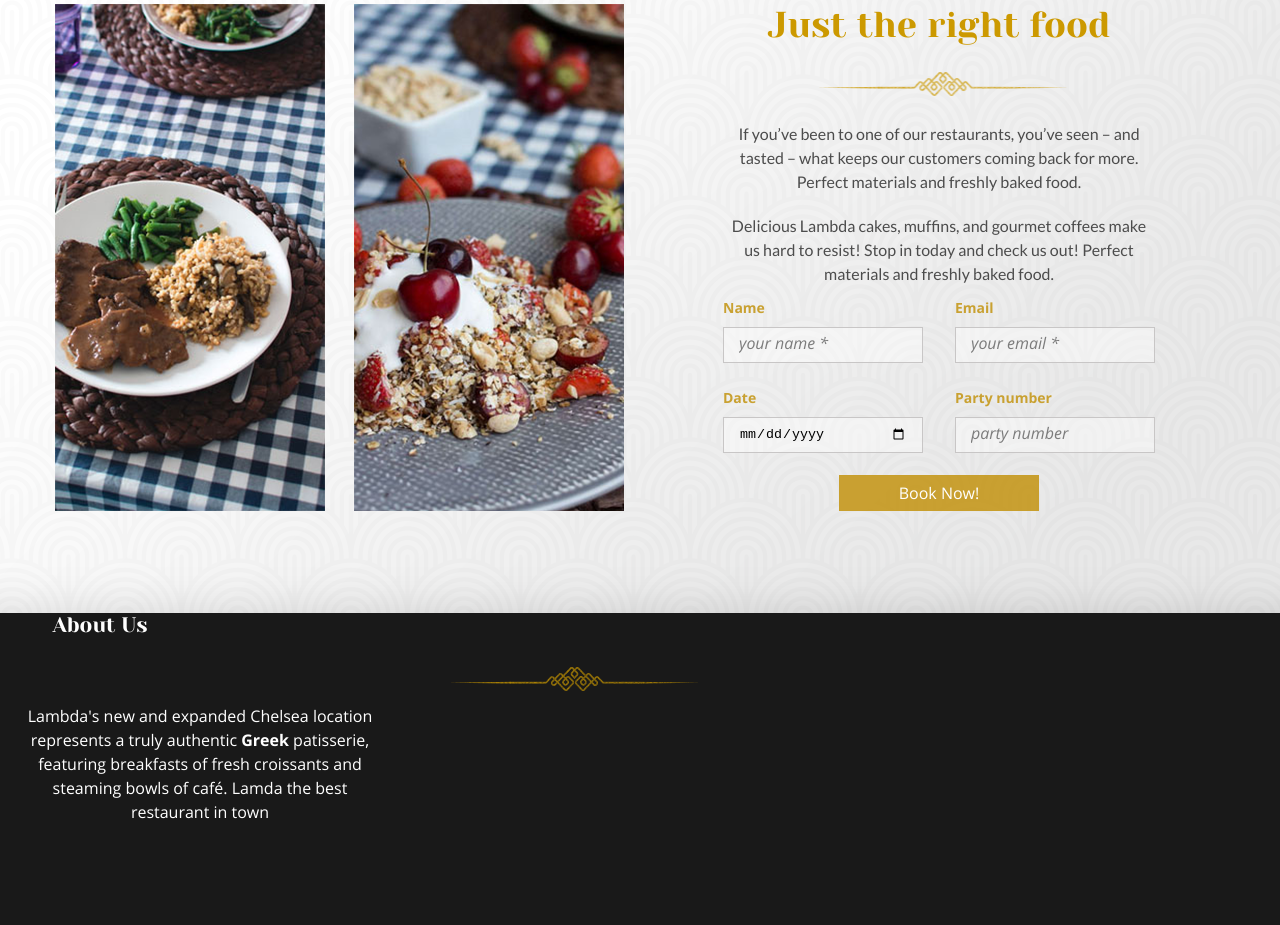
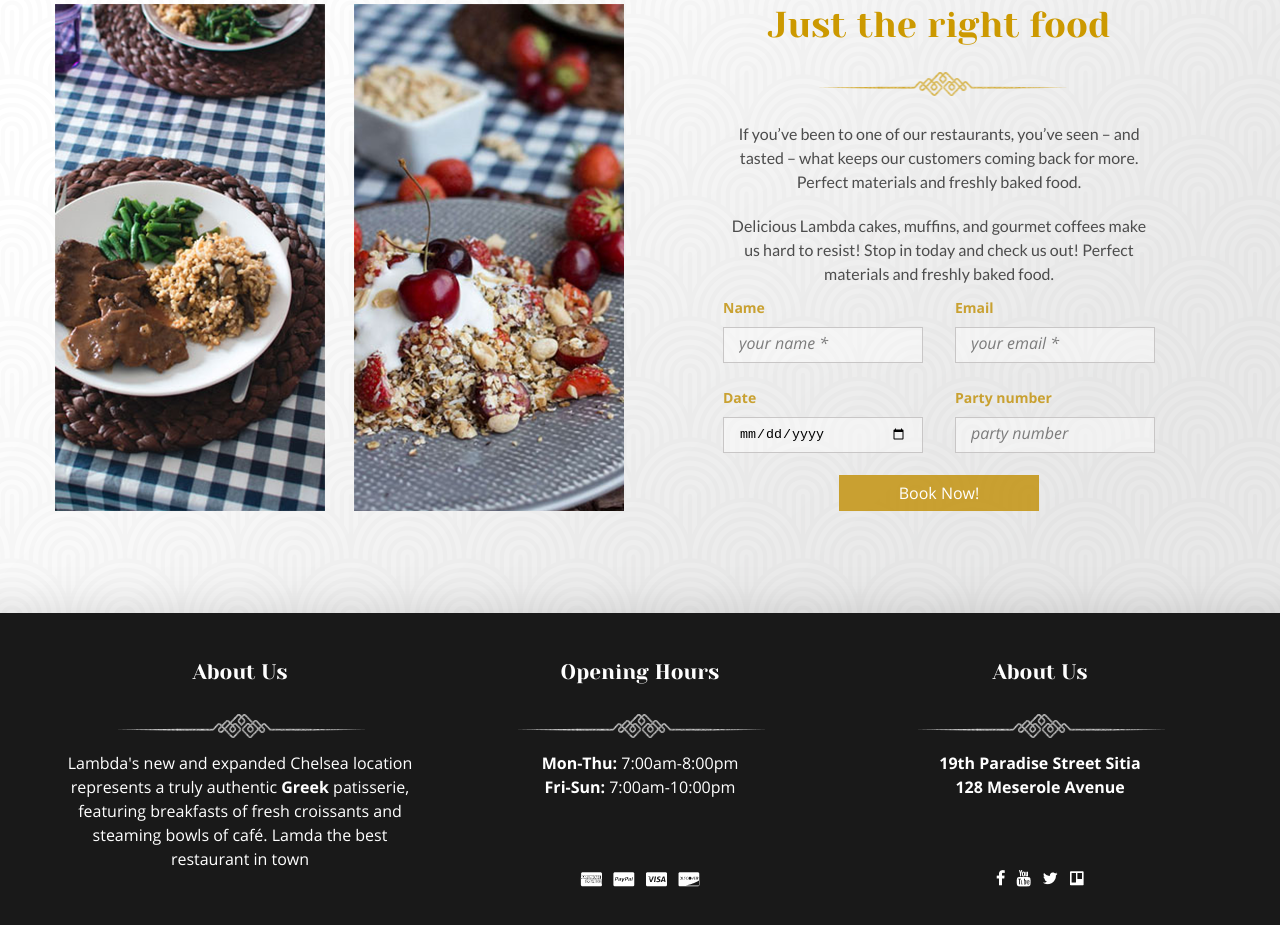
Before and after one commit to YuraTadevosyan/Templates, a plain HTML site: page Example templates from PSD/example1/index.html in a window 1280 px wide. Shown: the part 3949-4874 px from the top of the page. Drawn offline with Linux system fonts and the light colour scheme.

Commit message:
Adding new example template from PSD

```diff
--- a/Example templates from PSD/example1/assets/SCSS/style.scss
+++ b/Example templates from PSD/example1/assets/SCSS/style.scss
@@ -502,11 +502,17 @@ header {
   background-color: #191919;
 }
 
-.footer__inner{
-
+.footer__inner {
+  @include content(flex, row, center, space-between, 0);
+  margin: 0 auto;
 }
 
 .footer__column{
+  @include content(flex, column, center, space-between, 0);
+
+  .main_divider {
+    background: url("../Images/Main/dividerMainWhite.png") no-repeat 47% 50%;
+  }
 
   .title{
     @include font($ffYesevaOne, 400, 21px);
@@ -519,9 +525,14 @@ header {
 
   .description{
     @include font($ffOpenSans, 400, 16px);
+    @include content(flex, column, center, space-between, 0);
 
     width: 370px;
     height: 136px;
     color: #ffffff;
+
+    b {
+      display: contents;
+    }
   }
 }
--- a/Example templates from PSD/example1/index.html
+++ b/Example templates from PSD/example1/index.html
@@ -331,6 +331,32 @@
                     Lamda the best restaurant in town
                 </div>
             </div>
+
+            <div class="footer__column">
+                <h3 class="title">Opening Hours</h3>
+                <div class="main_divider"></div>
+                <div class="description">
+                    <div>
+                        <p><b>Mon-Thu:</b> 7:00am-8:00pm </p>
+                        <p><b>Fri-Sun:</b> 7:00am-10:00pm</p>
+                    </div>
+
+                    <img src="assets/Images/Main/payments.png" alt="payments">
+                </div>
+            </div>
+
+            <div class="footer__column">
+                <h3 class="title">About Us</h3>
+                <div class="main_divider"></div>
+                <div class="description">
+                    <div>
+                        <p><b>19th Paradise Street Sitia</b></p>
+                        <p><b>128 Meserole Avenue</b></p>
+                    </div>
+
+                    <img src="assets/Images/Main/socialLinks.png" alt="social links">
+                </div>
+            </div>
         </div>
     </div>
 </footer>
```
Also changed, not shown: Example templates from PSD/example1/assets/CSS/style.css, Example templates from PSD/example1/assets/Images/Main/payments.png (added), Example templates from PSD/example1/assets/Images/Main/socialLinks.png (added), 2 other files.
